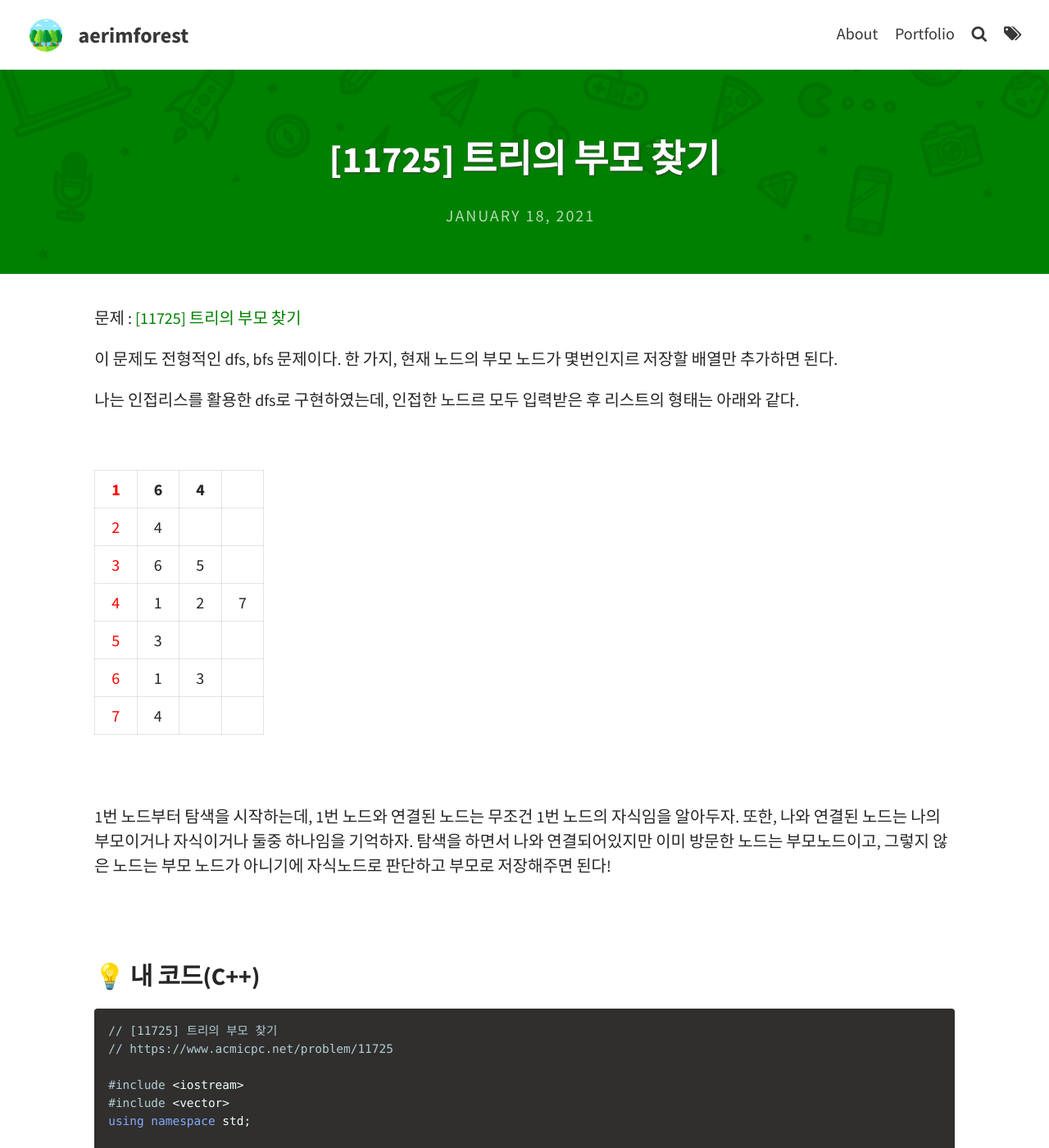
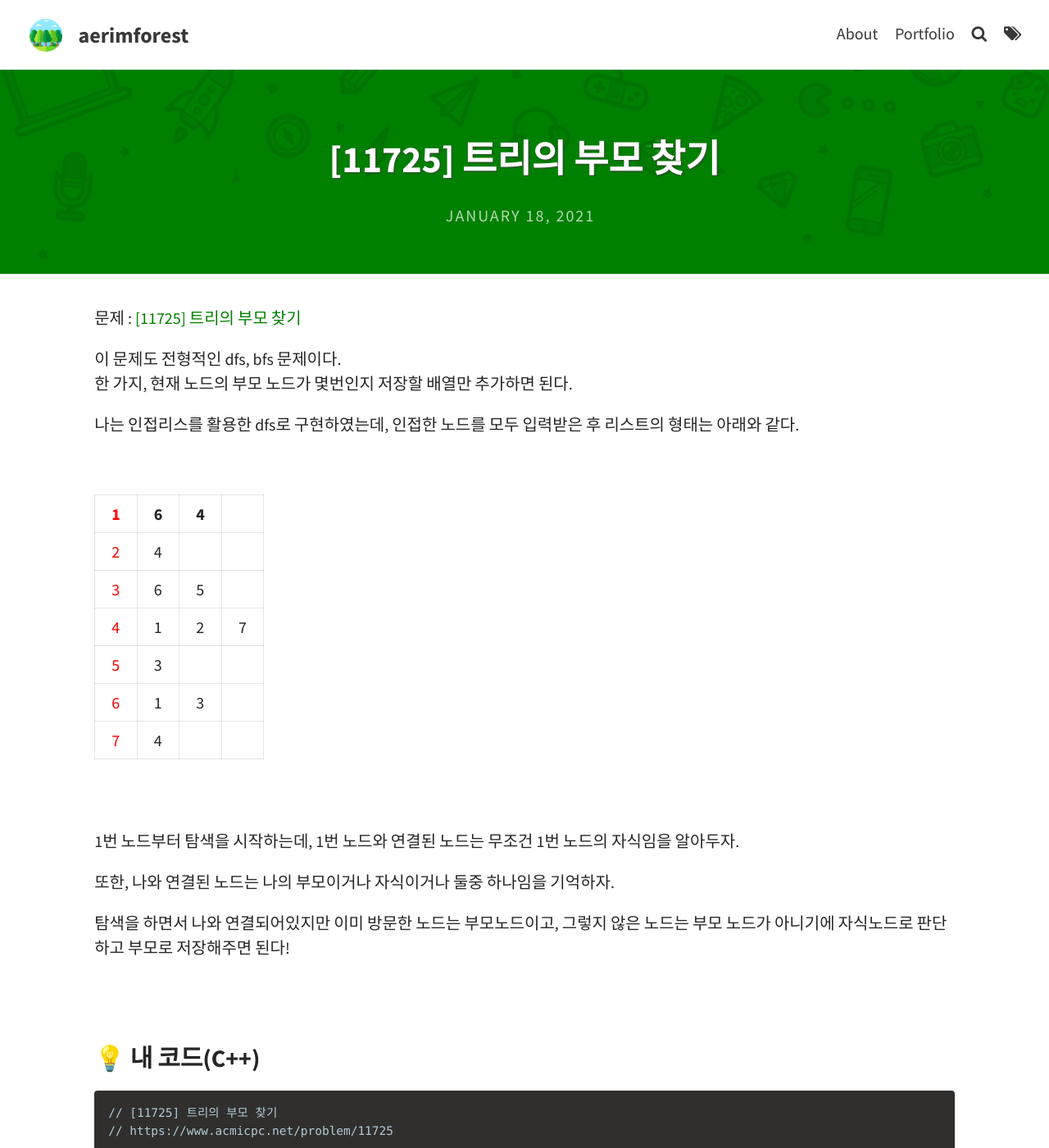
Before and after one commit to aerimforest/yenimm, a Jekyll site: the page built from _posts/2021-01-18-BOJ-[11725].md, in a window 1280 px wide and 1400 px high. Shown: the whole window at 82% size. Built offline with Jekyll 4.4.1, drawn with Linux system fonts in a browser that asks for light colours; comment, search, counter and statistics services are not loaded.

Commit message:
Update 2021-01-18-BOJ-[11725].md

```diff
--- a/_posts/2021-01-18-BOJ-[11725].md
+++ b/_posts/2021-01-18-BOJ-[11725].md
@@ -8,11 +8,11 @@ tags: [BOJ, dfs, 그래프]
 
 문제 : [[11725] 트리의 부모 찾기](https://www.acmicpc.net/problem/11725)
 
-이 문제도 전형적인 dfs, bfs 문제이다.
-한 가지, 현재 노드의 부모 노드가 몇번인지르 저장할 배열만 추가하면 된다.
+이 문제도 전형적인 dfs, bfs 문제이다. <br>
+한 가지, 현재 노드의 부모 노드가 몇번인지 저장할 배열만 추가하면 된다.
 
 나는 인접리스를 활용한 dfs로 구현하였는데,
-인접한 노드르 모두 입력받은 후 리스트의 형태는 아래와 같다.
+인접한 노드를 모두 입력받은 후 리스트의 형태는 아래와 같다.
 <br><br>
 
 | <span style="color:red">1</span> | 6 | 4 |   |
@@ -26,7 +26,9 @@ tags: [BOJ, dfs, 그래프]
 
 <br><br>
 1번 노드부터 탐색을 시작하는데, 1번 노드와 연결된 노드는 무조건 1번 노드의 자식임을 알아두자.
+
 또한, 나와 연결된 노드는 나의 부모이거나 자식이거나 둘중 하나임을 기억하자.
+
 탐색을 하면서 나와 연결되어있지만 이미 방문한 노드는 부모노드이고, 그렇지 않은 노드는 부모 노드가 아니기에 자식노드로 판단하고 부모로 저장해주면 된다!
 
 <br><br>
```
